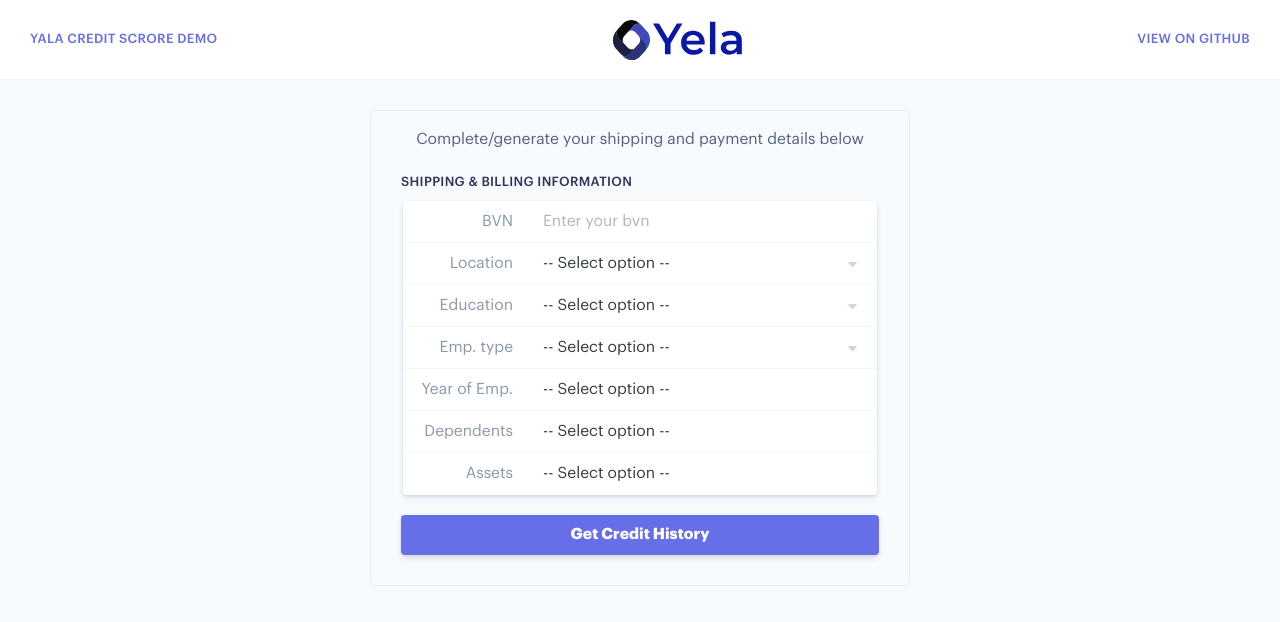
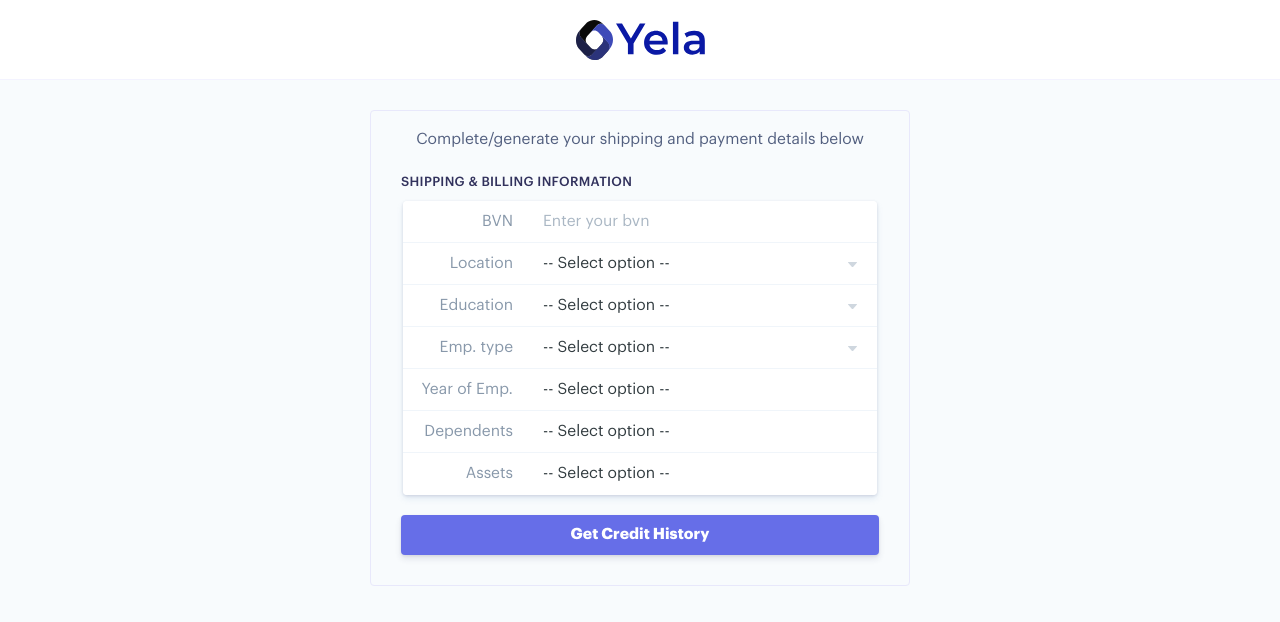
Before and after one commit to JoeFatolu/yala-demo, a React (Create React App) app: page / in a window 1280 px wide. Shown: the top 622 px of the page. Built offline with nearby package versions, Linux system fonts and the light colour scheme.

Commit message:
remove some unwanted text

```diff
--- a/src/components/nav.js
+++ b/src/components/nav.js
@@ -38,7 +38,7 @@ const HeaderStyled = styled.header`
 	width: 100%;
 	height: 80px;
 	display: flex;
-	justify-content: space-between;
+	justify-content: center;
 	align-items: center;
 	border-bottom: 1px solid #f3f3ff;
 	padding: 30px;
@@ -195,11 +195,7 @@ const FormStyled = styled.form`
 export function Header() {
 	return (
 		<HeaderStyled>
-			<h1 className="shop">Yala Credit Scrore Demo</h1>
 			<Logo />
-			<a className="github" href="https://github.com/JoeFatolu/yala-demo.git">
-				View on GitHub
-			</a>
 		</HeaderStyled>
 	);
 }
```
